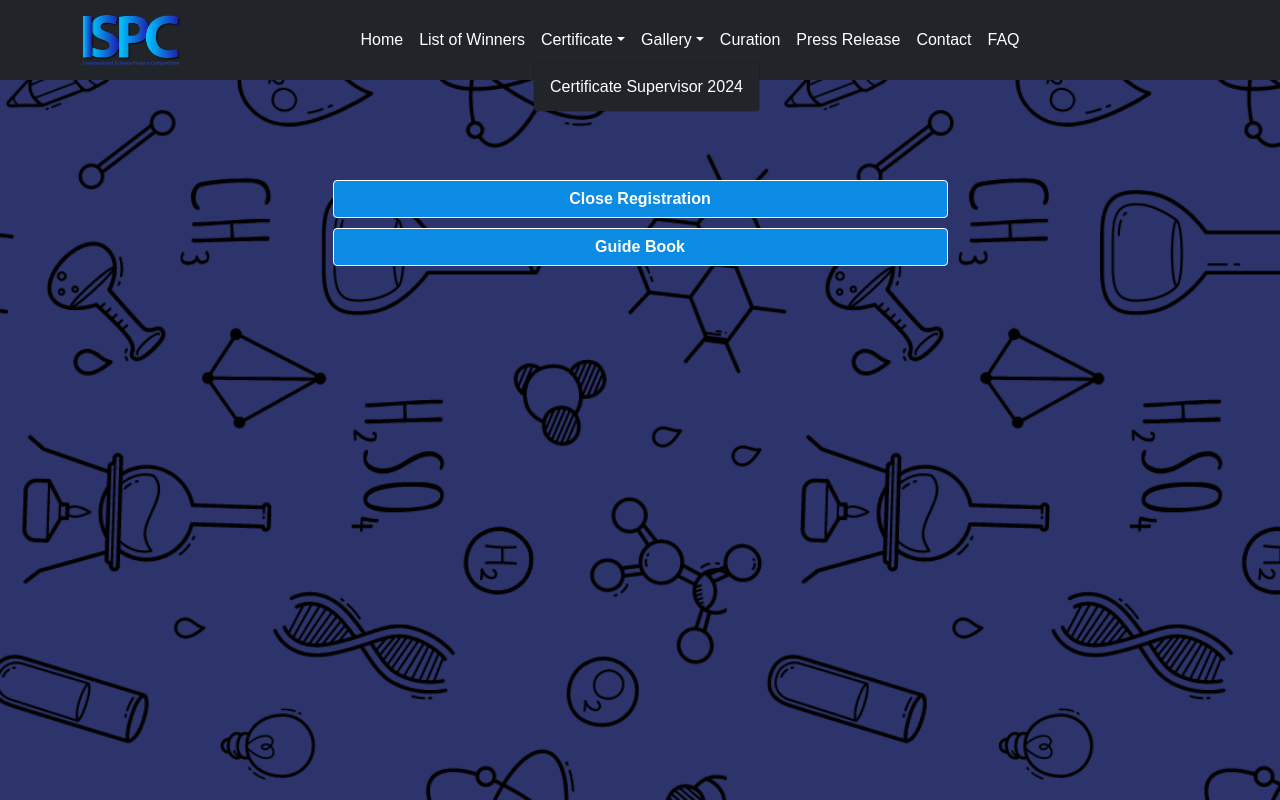
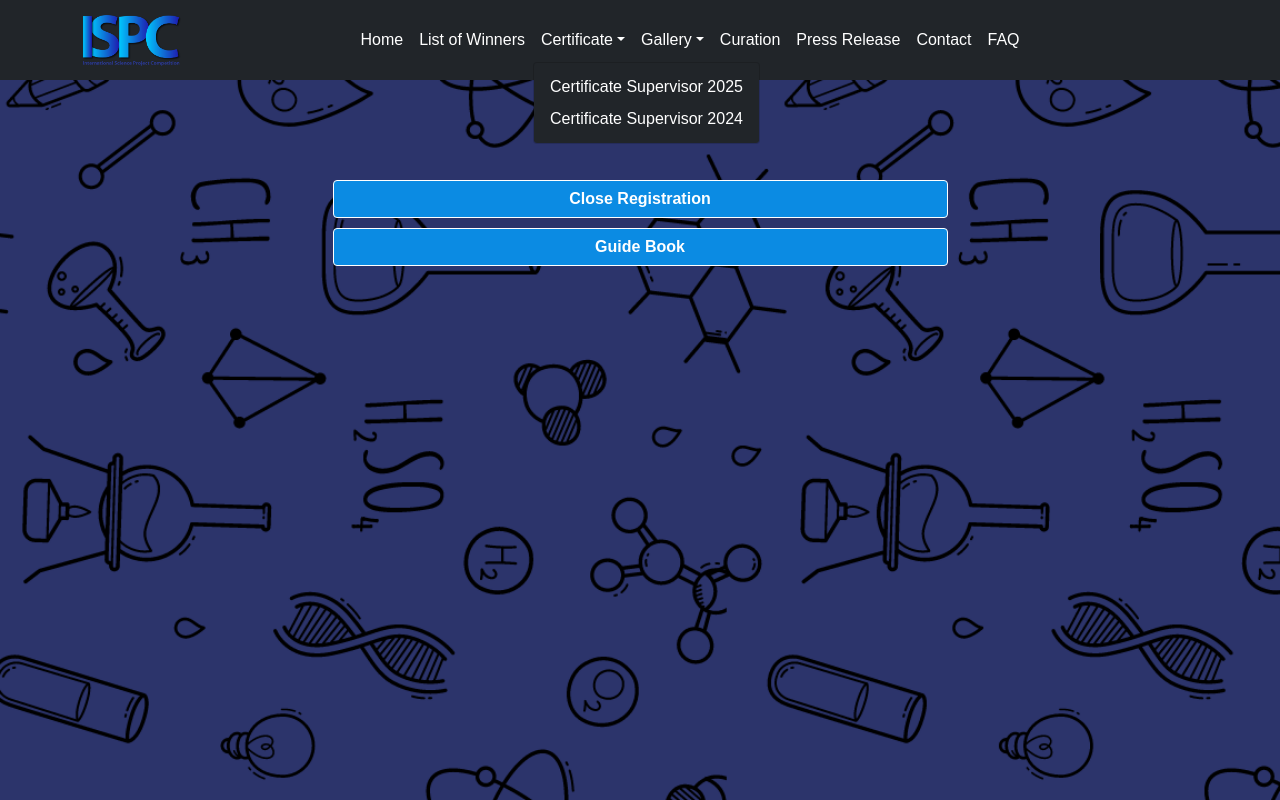
Before and after one commit to iysaofficial/ISPCofficial, a React (Vite) app: page / in a window 1280 px wide. Both pictures are taken after a click on the button "Certificate". Shown: the top 800 px of the page. Built offline with nearby package versions, Linux system fonts and the light colour scheme.

Commit message:
Sertifikaat Supervisor online -k

```diff
--- a/src/components/navigation.jsx
+++ b/src/components/navigation.jsx
@@ -49,6 +49,13 @@ const navigation = () => {
               <NavDropdown title="Certificate" id="nav-dropdown">
                 <NavDropdown.Item
                   eventKey="2.1"
+                  href="https://drive.google.com/drive/folders/1168Gqp_t-une_HfMMhlB8A4tvlbcdxwZ?usp=sharing"
+                  target="_blank"
+                >
+                  Certificate Supervisor 2025
+                </NavDropdown.Item>
+                <NavDropdown.Item
+                  eventKey="2.1"
                   href="https://drive.google.com/drive/folders/1OdGfiXdOXx2UTBY4GflTv9rcH8CO6F0q?usp=sharing"
                   target="_blank"
                 >
```
